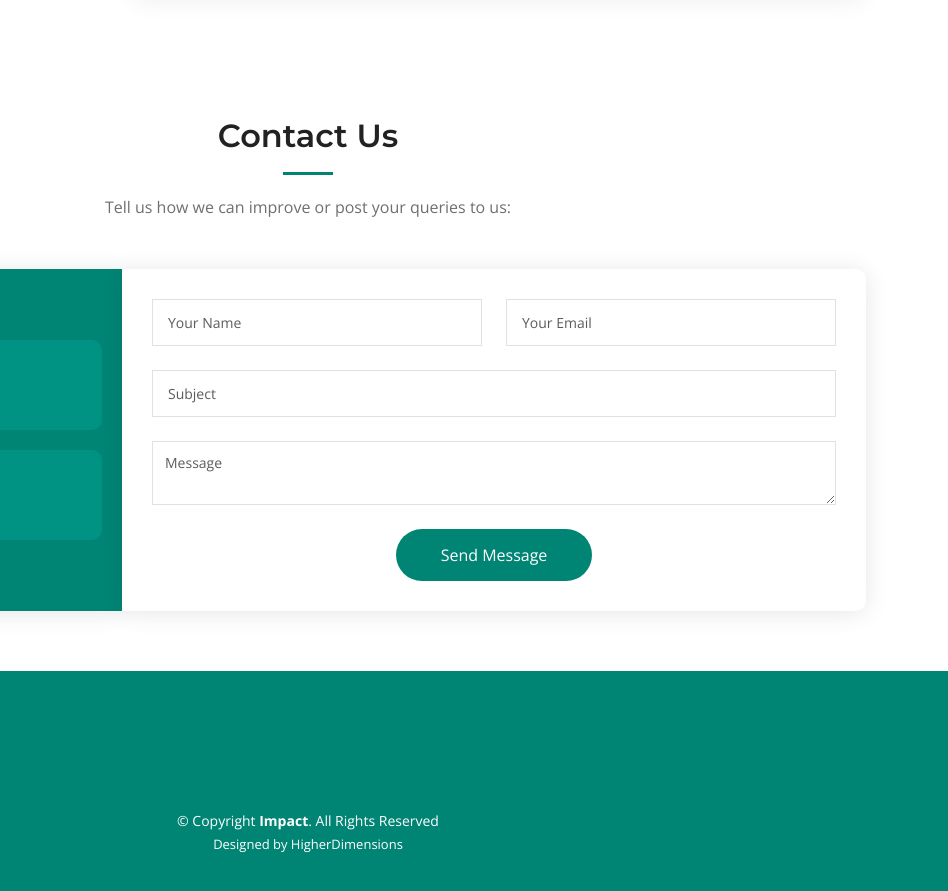
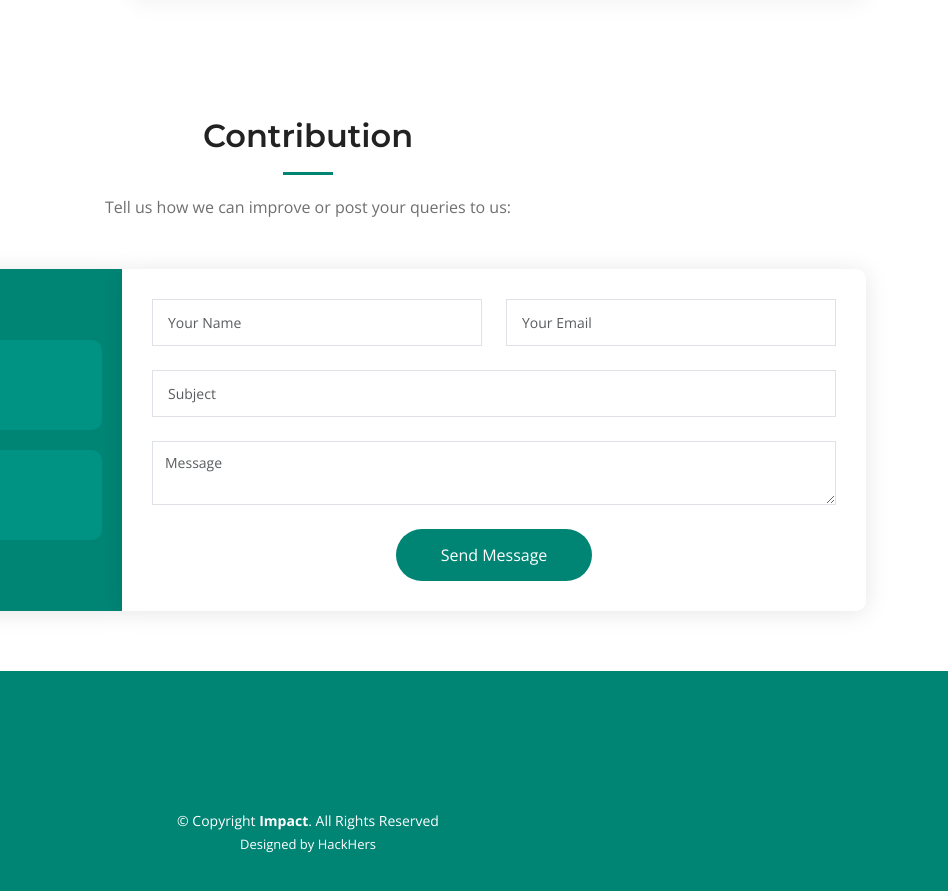
Before and after one commit to agrawalpreetika/WavemeHiHackHers.github.io, a plain HTML site: page index.html in a window 1280 px wide. Shown: the part 2952-3843 px from the top of the page, 332-1280 px from the left. Drawn offline with nearby package versions, Linux system fonts and the light colour scheme.

Commit message:
Update index.html

```diff
--- a/index.html
+++ b/index.html
@@ -330,7 +330,7 @@
       <div class="container" data-aos="fade-up">
 
         <div class="section-header">
-          <h2>Contact Us</h2>
+          <h2>Contribution</h2>
           <p>Tell us how we can improve or post your queries to us:</p>
         </div>
 
@@ -434,7 +434,7 @@
         &copy; Copyright <strong><span>Impact</span></strong>. All Rights Reserved
       </div>
       <div class="credits">
-        Designed by <a href="#team">HigherDimensions</a>
+        Designed by <a href="#team">HackHers</a>
       </div>
     </div>
 
```
